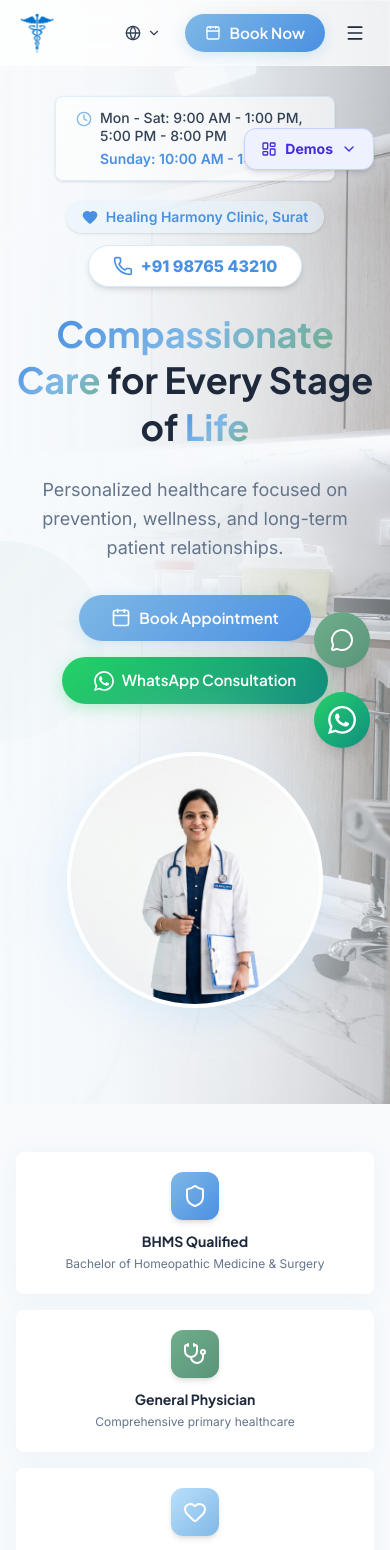
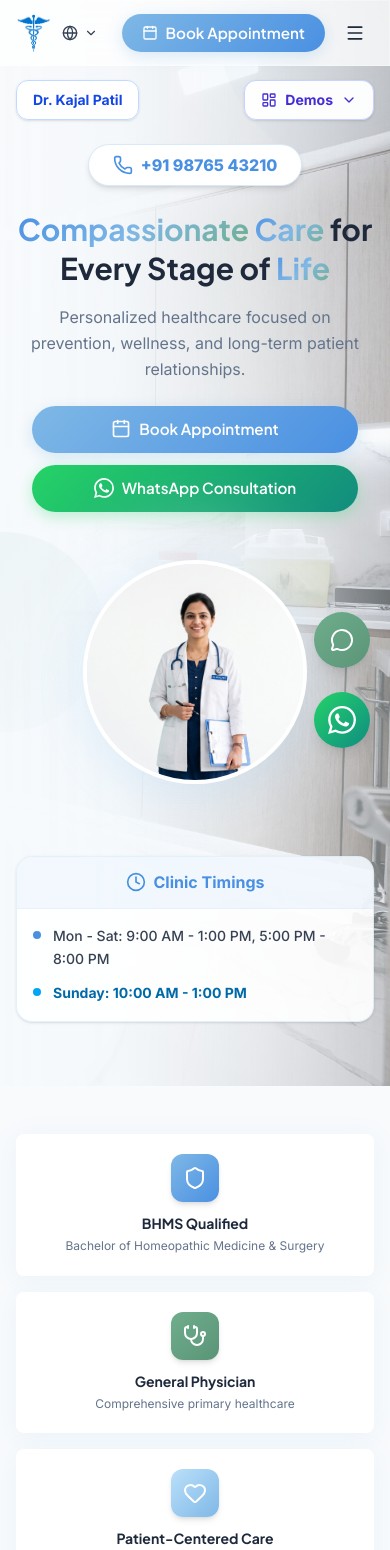
Before and after one commit to SairajGupta/Clinic_Management_Sys, a React (Vite) app in the folder Frontend/: page / in a window 390 px wide. Shown: the top 1550 px of the page. Built offline with nearby package versions, Linux system fonts and the light colour scheme.

Commit message:
Improved responsive view

```diff
--- a/Frontend/src/components/DemoDashboardsWidget.tsx
+++ b/Frontend/src/components/DemoDashboardsWidget.tsx
@@ -6,11 +6,16 @@ export default function DemoDashboardsWidget() {
   const [demoOpen, setDemoOpen] = useState(false);
 
   return (
-    <div className="fixed top-32 right-4 z-40">
-      <div className="relative">
+    <div className="fixed top-20 left-0 right-0 z-40 px-4 flex justify-between items-start pointer-events-none sm:top-32 sm:left-auto sm:right-4 sm:px-0 sm:block">
+      <div className="sm:hidden pointer-events-auto">
+        <div className="bg-white/95 backdrop-blur-md px-4 py-2 rounded-xl shadow-sm border border-blue-200 font-bold text-blue-700 text-sm flex items-center h-10">
+          Dr. Kajal Patil
+        </div>
+      </div>
+      <div className="relative pointer-events-auto">
         <button
           onClick={() => setDemoOpen(!demoOpen)}
-          className="flex items-center gap-2 px-4 py-2.5 rounded-xl text-sm font-bold text-indigo-700 bg-indigo-50 hover:bg-indigo-100 shadow-md border border-indigo-200 transition-all duration-200"
+          className="flex items-center gap-2 px-4 py-2 rounded-xl text-sm font-bold text-indigo-700 bg-white/95 backdrop-blur-md hover:bg-indigo-50 shadow-sm border border-indigo-200 transition-all duration-200 h-10"
         >
           <LayoutDashboard className="w-4 h-4" />
           <span className="hidden sm:inline">Demo Dashboards</span>
--- a/Frontend/src/components/Navbar.tsx
+++ b/Frontend/src/components/Navbar.tsx
@@ -45,7 +45,7 @@ export default function Navbar() {
 
   return (
     <header className="fixed top-0 left-0 right-0 z-50 glass transition-all duration-300">
-      <nav className="max-w-7xl mx-auto px-4 sm:px-6 lg:px-8">
+      <nav className="max-w-full mx-auto px-4 sm:px-6 lg:px-8 xl:px-12 2xl:px-16">
         <div className="flex items-center justify-between h-16 lg:h-18">
           {/* Logo */}
           <Link
@@ -58,7 +58,7 @@ export default function Navbar() {
               <span className="block text-base font-bold font-[family-name:var(--font-heading)] text-dark leading-tight">
                 Dr. Kajal Patil
               </span>
-              <span className="block text-[11px] font-medium text-sage-dark tracking-wide">
+              <span className="block text-[11px] font-medium text-sage-dark tracking-wide whitespace-nowrap">
                 BHMS • General Physician
               </span>
             </div>
@@ -72,7 +72,7 @@ export default function Navbar() {
                 <Link
                   key={link.to}
                   to={link.to}
-                  className={`px-3 py-2 rounded-lg text-sm font-medium transition-all duration-200 ${
+                  className={`px-3 py-2 rounded-lg text-sm font-medium transition-all duration-200 whitespace-nowrap ${
                     isActive
                       ? 'text-sage-dark bg-mint/50'
                       : 'text-dark-soft hover:text-sage-dark hover:bg-mint/30'
@@ -90,12 +90,12 @@ export default function Navbar() {
             <div className="relative">
               <button
                 onClick={() => setLangOpen(!langOpen)}
-                className="flex items-center gap-1.5 px-3 py-1.5 rounded-lg text-sm font-medium text-dark-soft hover:bg-mint/30 transition-all duration-200"
+                className="flex items-center gap-1.5 px-3 py-1.5 rounded-lg text-sm font-medium text-dark-soft hover:bg-mint/30 transition-all duration-200 whitespace-nowrap flex-nowrap"
                 aria-label="Select language"
               >
-                <Globe className="w-4 h-4" />
-                <span className="hidden sm:inline">{currentLang.flag} {currentLang.label}</span>
-                <ChevronDown className={`w-3.5 h-3.5 transition-transform duration-200 ${langOpen ? 'rotate-180' : ''}`} />
+                <Globe className="w-4 h-4 shrink-0" />
+                <span className="hidden sm:inline whitespace-nowrap">{currentLang.flag} {currentLang.label}</span>
+                <ChevronDown className={`w-3.5 h-3.5 transition-transform duration-200 shrink-0 ${langOpen ? 'rotate-180' : ''}`} />
               </button>
 
               {langOpen && (
@@ -124,7 +124,7 @@ export default function Navbar() {
             {/* CTA Button (Desktop) */}
             <Link
               to="/appointment"
-              className="hidden lg:inline-flex btn-primary text-sm !py-2 !px-5"
+              className="hidden lg:inline-flex btn-primary text-sm !py-2 !px-5 whitespace-nowrap"
             >
               <Calendar className="w-4 h-4" />
               {t('nav.bookNow')}
@@ -177,7 +177,7 @@ export default function Navbar() {
             <Link
               to="/appointment"
               onClick={() => setMobileOpen(false)}
-              className="btn-primary w-full justify-center text-sm"
+              className="btn-primary w-full justify-center text-sm whitespace-nowrap"
             >
               <Calendar className="w-4 h-4" />
               {t('nav.bookNow')}
--- a/Frontend/src/i18n/en.json
+++ b/Frontend/src/i18n/en.json
@@ -9,7 +9,7 @@
     "gallery": "Gallery",
     "contact": "Contact",
     "prescription": "Download Prescription",
-    "bookNow": "Book Now"
+    "bookNow": "Book Appointment"
   },
   "hero": {
     "headline": "Compassionate Care for Every Stage of Life",
--- a/Frontend/src/pages/AdminDashboard.tsx
+++ b/Frontend/src/pages/AdminDashboard.tsx
@@ -130,7 +130,7 @@ const AdminDashboard: React.FC<AdminDashboardProps> = ({ isDemo = false }) => {
         <title>Admin Dashboard | Dr. Kajal Patil</title>
       </Helmet>
 
-      <div className="min-h-[70vh] bg-gray-50 py-12 px-4 sm:px-6 lg:px-8">
+      <div className="min-h-[70vh] bg-gray-50 pt-32 pb-12 lg:py-12 px-4 sm:px-6 lg:px-8">
         <div className="max-w-7xl mx-auto">
           {/* Header */}
           <div className="bg-white p-8 rounded-lg shadow-sm flex flex-col sm:flex-row justify-between items-start sm:items-center mb-8 gap-4">
--- a/Frontend/src/pages/DoctorDashboard.tsx
+++ b/Frontend/src/pages/DoctorDashboard.tsx
@@ -312,7 +312,7 @@ const DoctorDashboard: React.FC<DoctorDashboardProps> = ({ isDemo = false }) =>
         <title>Doctor Dashboard | Dr. Kajal Patil</title>
       </Helmet>
 
-      <div className="min-h-[80vh] bg-gray-50 py-12 px-4 sm:px-6 lg:px-8">
+      <div className="min-h-[80vh] bg-gray-50 pt-32 pb-12 lg:py-12 px-4 sm:px-6 lg:px-8">
         <div className="max-w-7xl mx-auto space-y-8">
 
           {/* Header */}
--- a/Frontend/src/pages/Home.tsx
+++ b/Frontend/src/pages/Home.tsx
@@ -52,12 +52,12 @@ function Hero() {
       </div>
 
       {/* Top Layer: Content */}
-      <div className="relative z-10 max-w-7xl mx-auto px-4 sm:px-6 lg:px-8 pt-24 pb-24 lg:pt-32 lg:pb-32 w-full">
+      <div className="relative z-10 max-w-7xl mx-auto px-4 sm:px-6 lg:px-8 pt-36 pb-16 lg:pt-32 lg:pb-32 w-full">
 
         <div className="grid lg:grid-cols-2 gap-12 lg:gap-16 items-center">
           {/* Text Content */}
           <div className="text-center lg:text-left flex flex-col items-center lg:items-start">
-            <div className="flex flex-col items-start gap-1.5 text-dark-soft text-sm font-medium mb-5 animate-fade-in-down bg-white/60 px-5 py-3 rounded-lg border border-sage/20 text-left w-full max-w-[280px] sm:max-w-none shadow-sm">
+            <div className="hidden sm:flex flex-col items-start gap-1.5 text-dark-soft text-sm font-medium mb-5 animate-fade-in-down bg-white/60 px-5 py-3 rounded-lg border border-sage/20 text-left w-full max-w-[280px] sm:max-w-none shadow-sm">
               <div className="flex items-start sm:items-center gap-2">
                 <Clock className="w-4 h-4 text-sage mt-0.5 sm:mt-0 flex-shrink-0" />
                 <span className="leading-tight">{t('location.monSat')}</span>
@@ -68,7 +68,7 @@ function Hero() {
               </div>
             </div>
             <div className="flex flex-wrap items-center justify-center lg:justify-start gap-3 mb-6 animate-fade-in-down">
-              <div className="inline-flex items-center gap-2 px-4 py-1.5 rounded-full bg-mint/60 text-sage-dark text-sm font-semibold shadow-sm">
+              <div className="hidden sm:inline-flex items-center gap-2 px-4 py-1.5 rounded-full bg-mint/60 text-sage-dark text-sm font-semibold shadow-sm">
                 <Heart className="w-4 h-4" fill="currentColor" />
                 {t('hero.clinicName')}
               </div>
@@ -78,7 +78,7 @@ function Hero() {
               </a>
             </div>
 
-            <h1 className="text-4xl sm:text-5xl lg:text-6xl font-extrabold text-dark leading-[1.15] mb-6 animate-fade-in-up">
+            <h1 className="text-3xl sm:text-5xl lg:text-6xl font-extrabold text-dark leading-[1.2] mb-4 sm:mb-6 animate-fade-in-up">
               {t('hero.headline').split(' ').map((word, i) => (
                 <span key={i}>
                   {['Compassionate', 'करुणामय', 'કરુણાપૂર્ણ', 'करुणामय'].some(w => word.includes(w)) ||
@@ -91,12 +91,12 @@ function Hero() {
               ))}
             </h1>
 
-            <p className="text-lg text-warm-gray leading-relaxed mb-8 max-w-xl mx-auto lg:mx-0 animate-fade-in-up delay-200" style={{ opacity: 0 }}>
+            <p className="text-base sm:text-lg text-warm-gray leading-relaxed mb-6 sm:mb-8 max-w-xl mx-auto lg:mx-0 animate-fade-in-up delay-200" style={{ opacity: 0 }}>
               {t('hero.subheadline')}
             </p>
 
-            <div className="flex flex-col sm:flex-row items-center gap-4 justify-center lg:justify-start animate-fade-in-up delay-300" style={{ opacity: 0 }}>
-              <Link to="/appointment" className="btn-primary text-base px-8 py-3.5">
+            <div className="flex flex-col sm:flex-row items-center gap-3 sm:gap-4 justify-center lg:justify-start animate-fade-in-up delay-300 w-full px-4 sm:px-0" style={{ opacity: 0 }}>
+              <Link to="/appointment" className="btn-primary w-full sm:w-auto justify-center text-base px-8 py-3.5">
                 <Calendar className="w-5 h-5" />
                 {t('hero.bookAppointment')}
               </Link>
@@ -104,7 +104,7 @@ function Hero() {
                 href="https://wa.me/919876543210"
                 target="_blank"
                 rel="noopener noreferrer"
-                className="btn-whatsapp text-base px-8 py-3.5"
+                className="btn-whatsapp w-full sm:w-auto justify-center text-base px-8 py-3.5"
               >
                 <svg
                   viewBox="0 0 24 24"
@@ -125,7 +125,7 @@ function Hero() {
               <div className="absolute inset-0 rounded-full bg-gradient-to-br from-mint via-mint-light to-sage-light/30 scale-110 blur-2xl opacity-60" />
 
               {/* Doctor Image Container */}
-              <div className="relative w-64 h-64 sm:w-72 sm:h-72 lg:w-96 lg:h-96 rounded-full bg-gradient-to-br from-mint to-mint-light overflow-hidden border-4 border-white shadow-elevated">
+              <div className="relative w-56 h-56 sm:w-72 sm:h-72 lg:w-96 lg:h-96 rounded-full bg-gradient-to-br from-mint to-mint-light overflow-hidden border-4 border-white shadow-elevated">
                 <img
                   src="/Home/img2.jpg"
                   alt="Dr. Kajal Patil"
@@ -159,6 +159,27 @@ function Hero() {
               </div>
             </div>
           </div>
+
+          {/* Mobile Timetable */}
+          <div className="sm:hidden flex flex-col w-full max-w-sm mx-auto mt-6 animate-fade-in-up delay-500" style={{ opacity: 0 }}>
+            <div className="bg-white/90 backdrop-blur-md rounded-2xl border border-sage/20 shadow-sm overflow-hidden">
+              <div className="bg-sage/10 px-4 py-3 flex items-center justify-center gap-2 font-bold text-sage-dark border-b border-sage/10">
+                <Clock className="w-5 h-5" />
+                Clinic Timings
+              </div>
+              <div className="p-4 flex flex-col gap-3 text-sm">
+                <div className="flex items-start gap-3">
+                  <div className="w-2 h-2 mt-1.5 rounded-full bg-sage-dark shrink-0" />
+                  <span className="text-gray-700 leading-relaxed font-medium">{t('location.monSat')}</span>
+                </div>
+                <div className="flex items-start gap-3">
+                  <div className="w-2 h-2 mt-1.5 rounded-full bg-sky-500 shrink-0" />
+                  <span className="text-sky-700 leading-relaxed font-bold">{t('location.sunday')}</span>
+                </div>
+              </div>
+            </div>
+          </div>
+
         </div>
       </div>
 
--- a/Frontend/src/pages/ReceptionistDashboard.tsx
+++ b/Frontend/src/pages/ReceptionistDashboard.tsx
@@ -329,7 +329,7 @@ const ReceptionistDashboard: React.FC<ReceptionistDashboardProps> = ({ isDemo =
         <title>Receptionist Dashboard | Dr. Kajal Patil</title>
       </Helmet>
 
-      <div className="min-h-[80vh] bg-gray-50 py-12 px-4 sm:px-6 lg:px-8">
+      <div className="min-h-[80vh] bg-gray-50 pt-32 pb-12 lg:py-12 px-4 sm:px-6 lg:px-8">
         <div className="max-w-7xl mx-auto space-y-8">
 
           {/* Header */}
```
